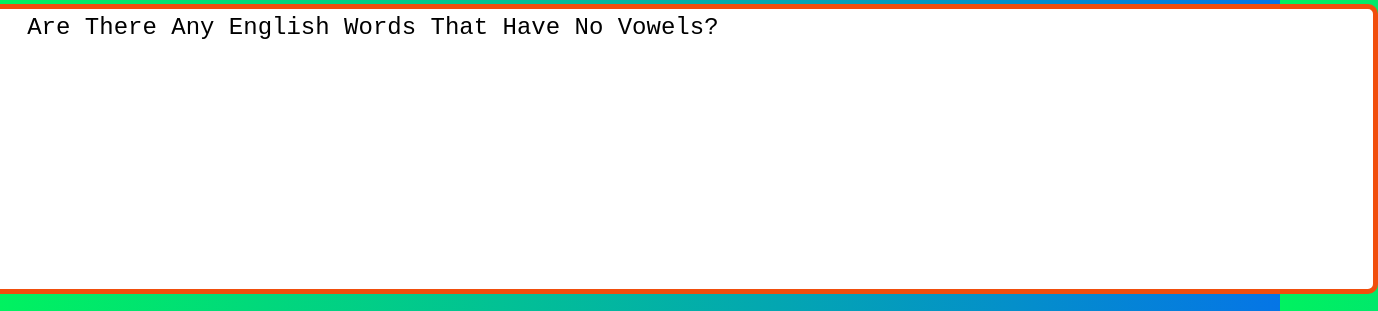
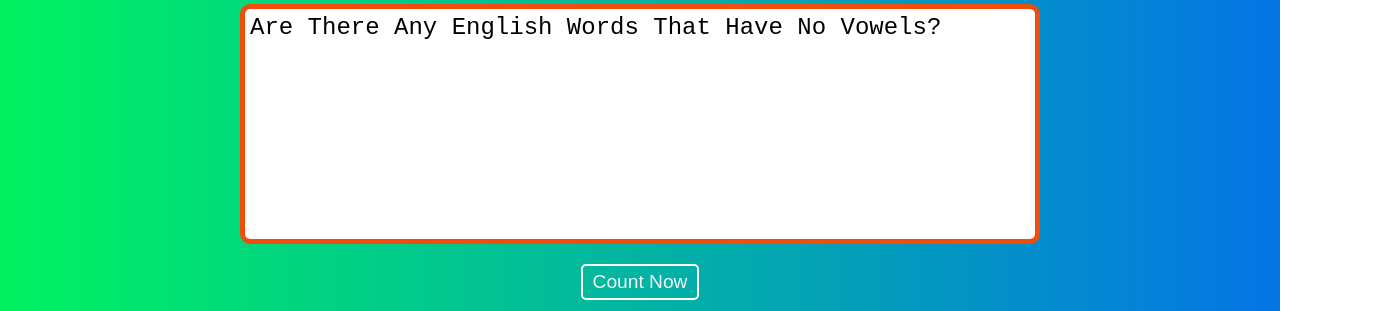
Before and after one commit to RakibRahman/vowels-counter, a plain HTML site: page index.html in a window 1280 px wide. Shown: the part 214-525 px from the top of the page, 1378 px wide, since content can reach past the window. Drawn offline with Linux system fonts and the light colour scheme.

Commit message:
styles and elements updated

```diff
--- a/index.html
+++ b/index.html
@@ -10,8 +10,8 @@
   <body>
     <div class="wrapper">
       <h1>Vowels Counter</h1>
-      <textarea id="inputText" cols="100" rows="10" autofocus>
-        Are There Any English Words That Have No Vowels?</textarea
+      <textarea id="inputText" autofocus>
+Are There Any English Words That Have No Vowels?</textarea
       >
       <button id="btn">Count Now</button>
 
--- a/style.css
+++ b/style.css
@@ -14,6 +14,7 @@ body {
   flex-direction: column;
   align-items: center;
   gap: 20px;
+  text-align: center;
 }
 .wrapper h1 {
   font-size: 2.5rem;
@@ -24,6 +25,9 @@ textarea {
   resize: none;
   border: 5px solid #f14e0d;
   border-radius: 10px;
+  width: 100%;
+  max-width: 800px;
+  height: 30vh;
 }
 textarea:focus {
   outline: none;
```
